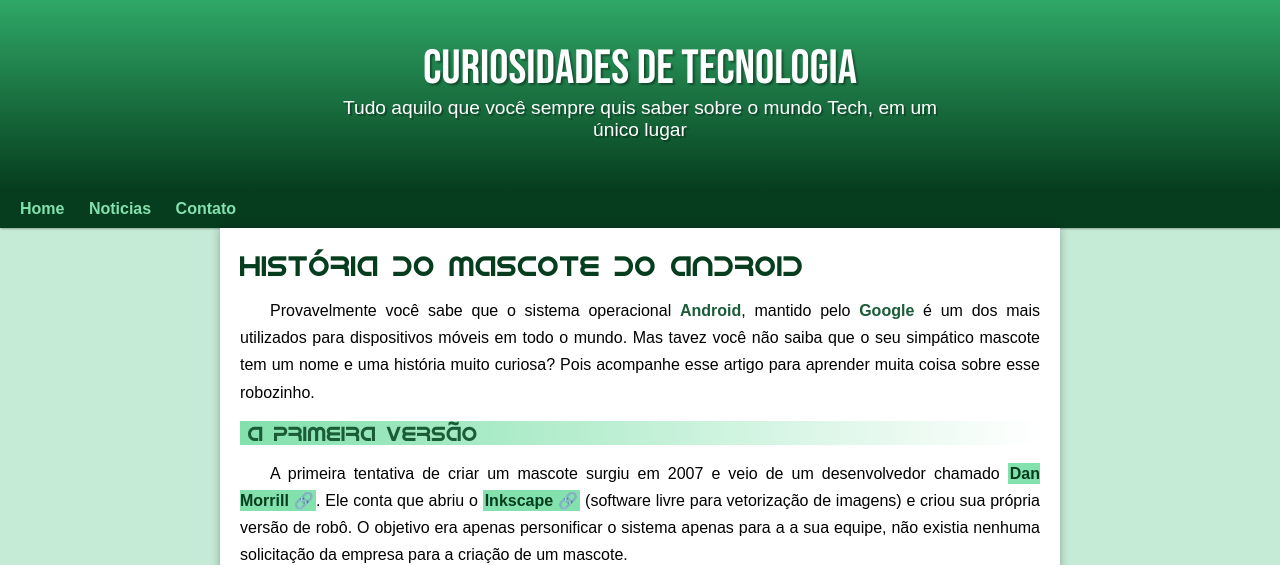
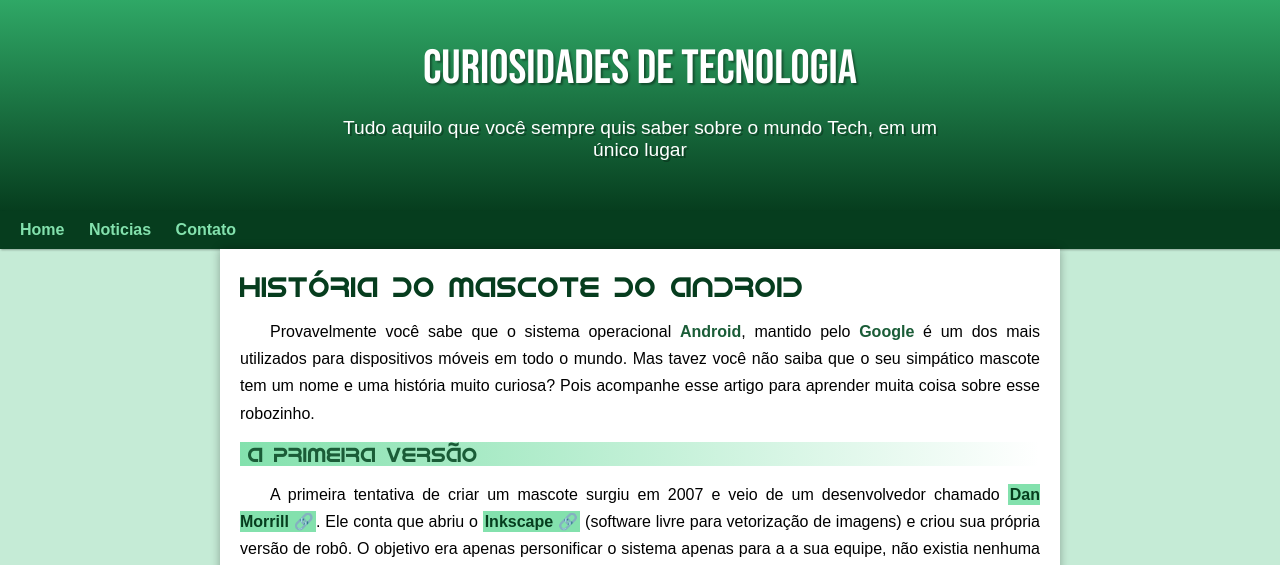
Before and after one commit to Joaovit77/projeto-android, a plain HTML site: page index.html in a window 1280 px wide. Shown: the top 565 px of the page. Drawn offline with Linux system fonts and the light colour scheme.

Commit message:
Alterações

```diff
--- a/style/style.css
+++ b/style/style.css
@@ -49,7 +49,7 @@ header{
 header > h1{
     color: white;
     font-family: var(--fonte-destaque);
-
+    padding-bottom: 20px;
     font-size: 3em;
     text-shadow: 2px 2px 2px rgba(0, 0, 0, 0.377);
     font-weight: normal;
@@ -65,7 +65,7 @@ header > p{
     padding-right: 10px;
     padding-left: 10px;
     text-shadow: 2px 2px 0px rgba(0, 0, 0, 0.281);
-    padding-bottom: 30px;
+    padding-bottom: 50px;
 }
 
 nav{
```
